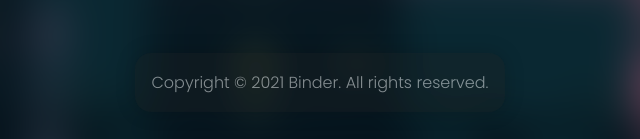
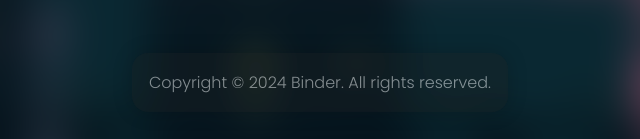
Before and after one commit to notsia1/Binder, a website: page html/login.html in a window 1280 px wide. Shown: the part 658-797 px from the top of the page, 320-960 px from the left. Drawn offline with nearby package versions, Linux system fonts and the light colour scheme.

Commit message:
Databasejs

```diff
--- a/html/login.html
+++ b/html/login.html
@@ -36,5 +36,5 @@
 
 
 <footer class="footer">
-    <p>Copyright &copy; 2021 Binder. All rights reserved.</p>
+    <p>Copyright &copy; 2024 Binder. All rights reserved.</p>
 </footer>
```
Also changed, not shown: html/matches.html (+1 -1 lines), html/profile.html (+1 -1 lines), html/register.html (+1 -1 lines), index.html (+1 -1 lines), package.json (+8 -4 lines), 1 other file.
